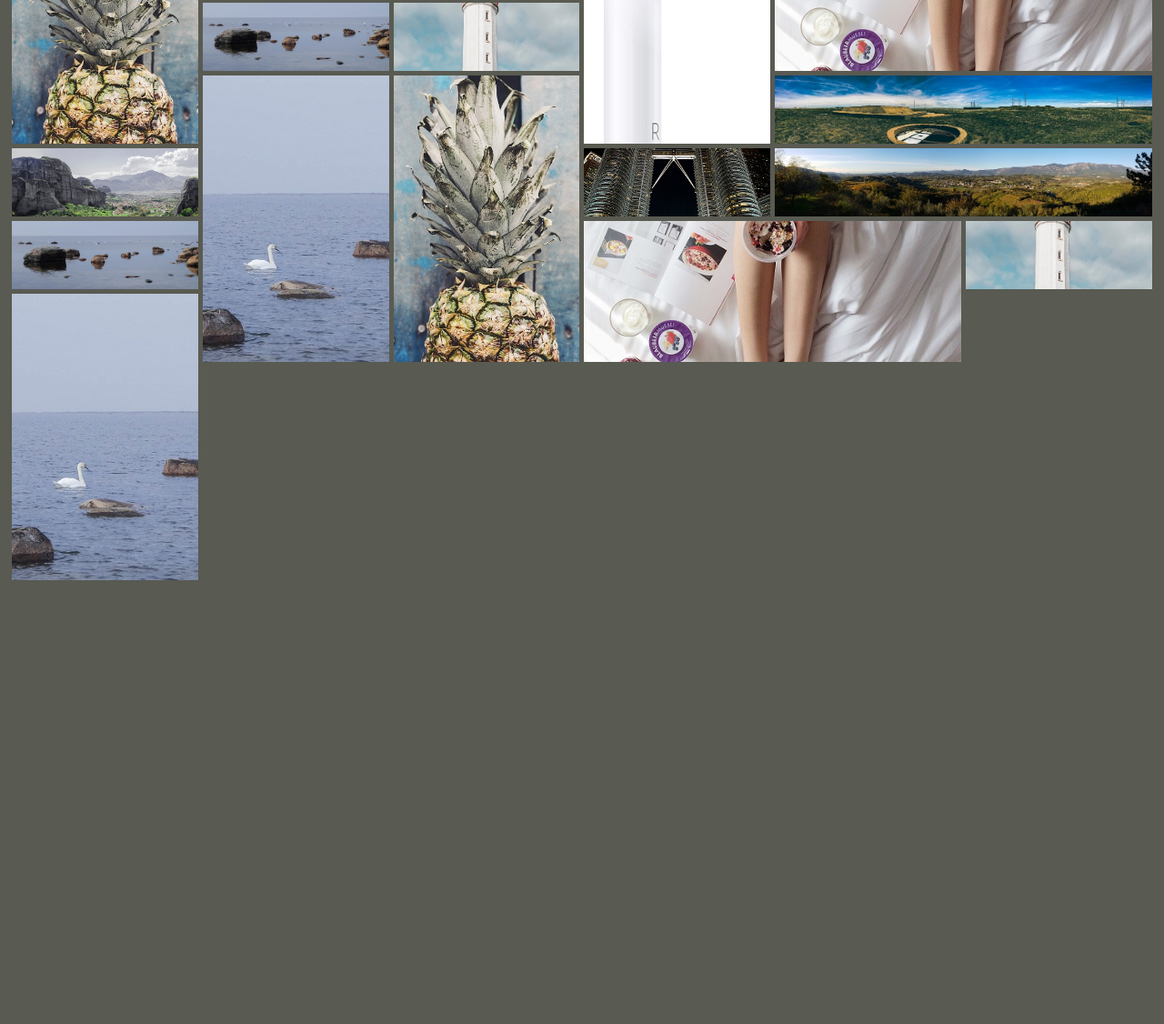
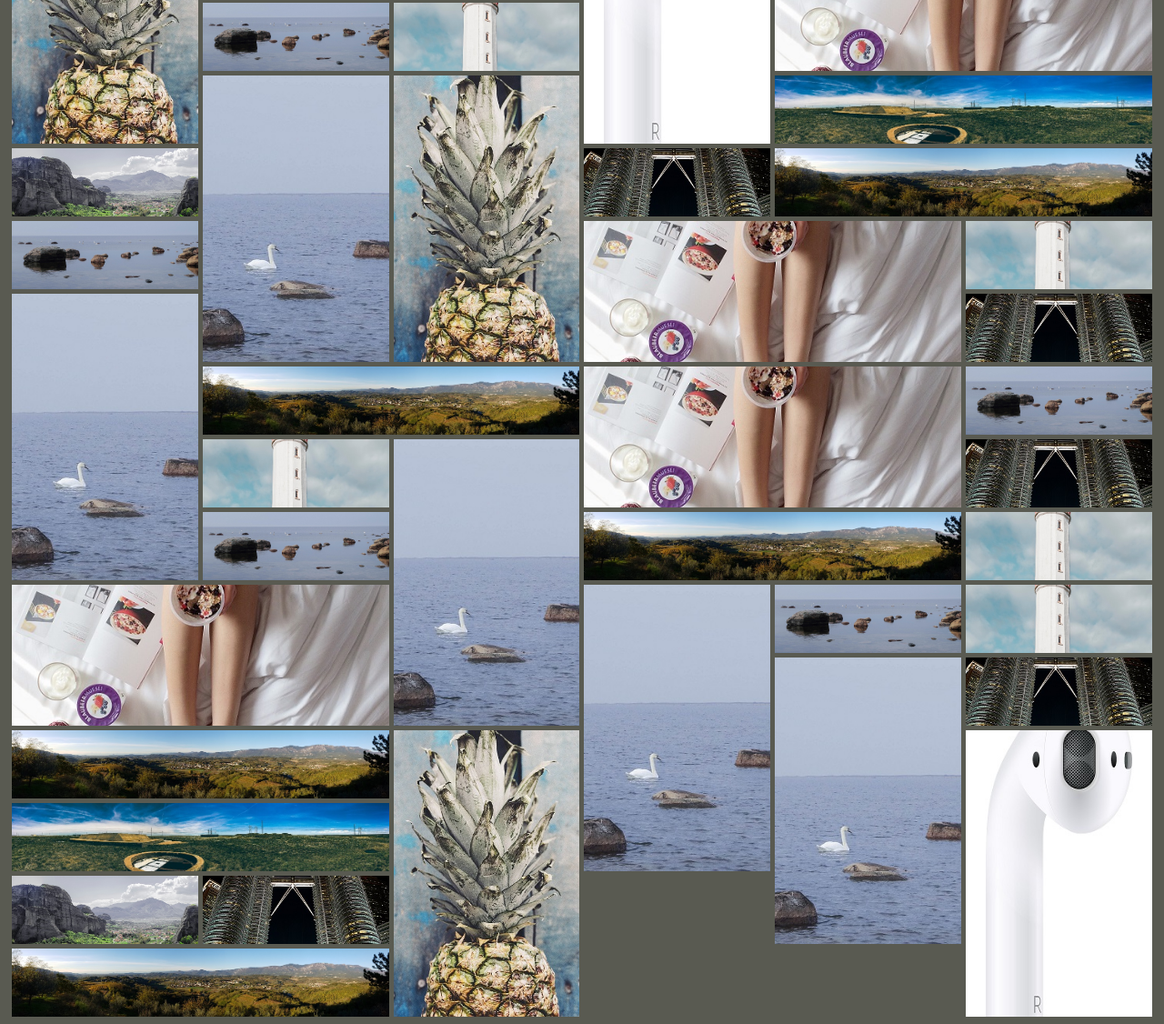
Before and after one commit to yajdc0000/image_css_grid, a plain HTML site: page index.html in a window 1280 px wide. Shown: the part 230-1356 px from the top of the page at 91% size. Before the commit the page ends 876 px from the top, so only its background shows below. Drawn offline with Linux system fonts and the light colour scheme.

Commit message:
added more images

```diff
--- a/index.html
+++ b/index.html
@@ -28,6 +28,29 @@
                 <div ><img src="images/horizontal4.jpg" /></div>
                 <div><img src="images/vertical5.jpg" /></div>
                 <div class="vertical"><img src="images/horizontal5.jpg" /></div>
+                <div><img src="images/vertical3.jpg" /></div>
+                <div class="horizontal"><img src="images/horizontal3.jpg" /></div>
+                <div class="big"><img src="images/vertical4.jpg" /></div>
+                <div ><img src="images/horizontal4.jpg" /></div>
+                <div><img src="images/vertical5.jpg" /></div>
+                <div class="vertical"><img src="images/horizontal5.jpg" /></div>
+                <div><img src="images/vertical3.jpg" /></div>
+                <div class="horizontal"><img src="images/horizontal3.jpg" /></div>
+                <div class="big"><img src="images/vertical4.jpg" /></div>
+                <div ><img src="images/horizontal4.jpg" /></div>
+                <div><img src="images/vertical5.jpg" /></div>
+                <div class="vertical"><img src="images/horizontal5.jpg" /></div>
+                <div ><img src="images/horizontal4.jpg" /></div>
+                <div><img src="images/vertical5.jpg" /></div>
+                <div class="vertical"><img src="images/horizontal5.jpg" /></div>
+                <div><img src="images/vertical3.jpg" /></div>
+                <div class="horizontal"><img src="images/horizontal3.jpg" /></div>
+                <div class="vertical"><img src="images/vertical1.jpg"/></div>
+                <div class="horizontal"><img src="images/horizontal1.jpg"/></div>
+                <div class="vertical"><img src="images/vertical2.jpg" /></div>
+                <div><img src="images/horizontal2.jpg" /></div>
+                <div><img src="images/vertical3.jpg" /></div>
+                <div class="horizontal"><img src="images/horizontal3.jpg" /></div
             </div>
     </body>
 
```
